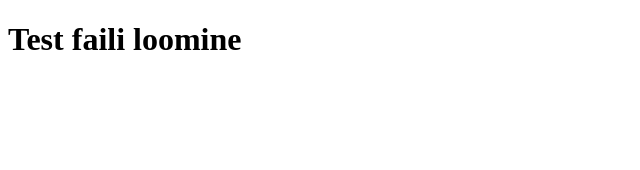
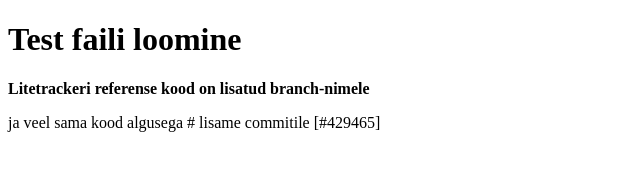
Before and after one commit to DavidMyrseth/HajusNadisProjekt, a plain HTML site: page test.html in a window 1280 px wide. Shown: the whole page, without its empty margins (0-640 px from the left). Drawn offline with Linux system fonts and the light colour scheme.

Commit message:
hajus [#429465]

```diff
--- a/test.html
+++ b/test.html
@@ -6,5 +6,7 @@
 </head>
 <body>
 <h1>Test faili loomine</h1>
+<strong>Litetrackeri referense kood on lisatud branch-nimele</strong>
+<p>ja veel sama kood algusega # lisame commitile [#429465]</p>
 </body>
 </html>
```
